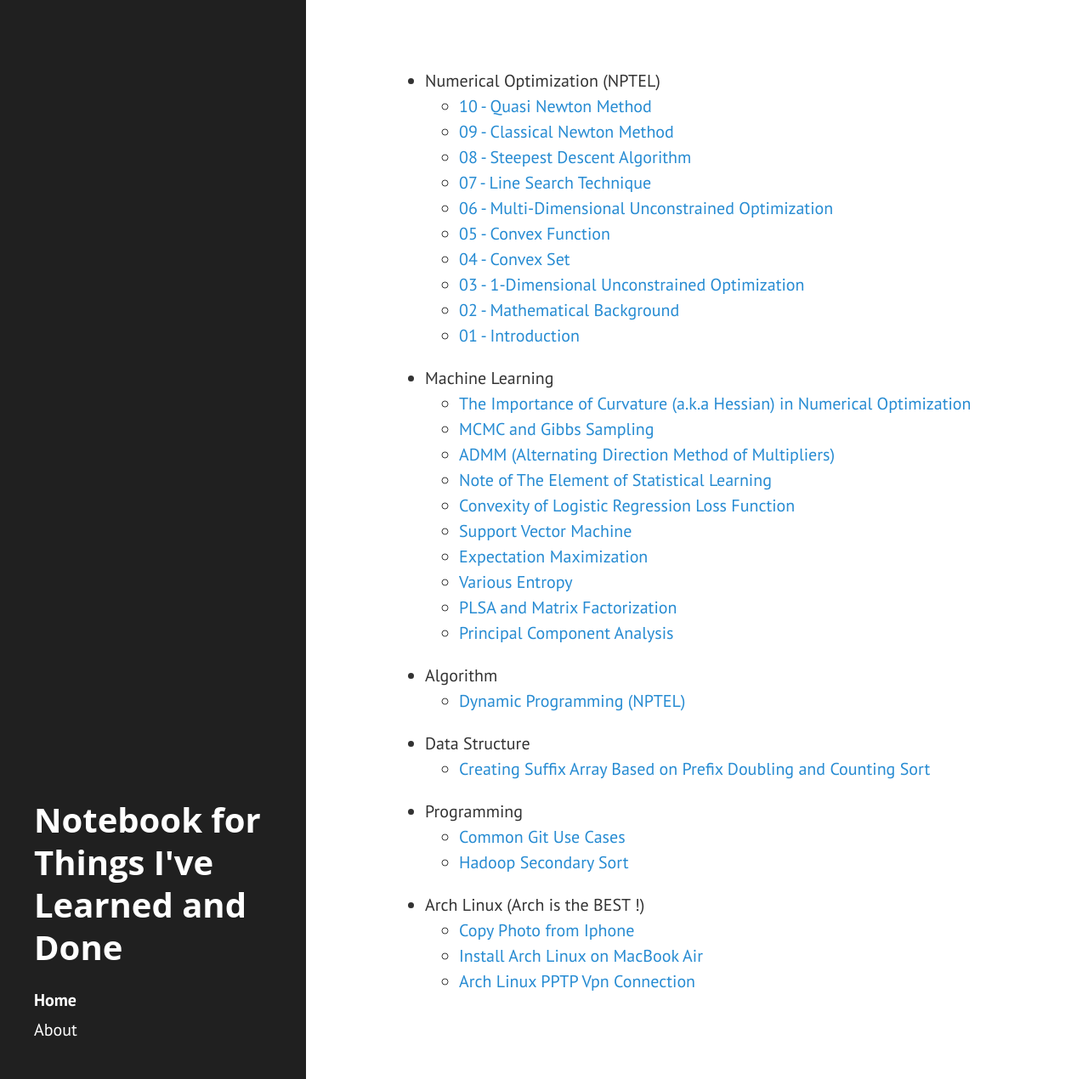
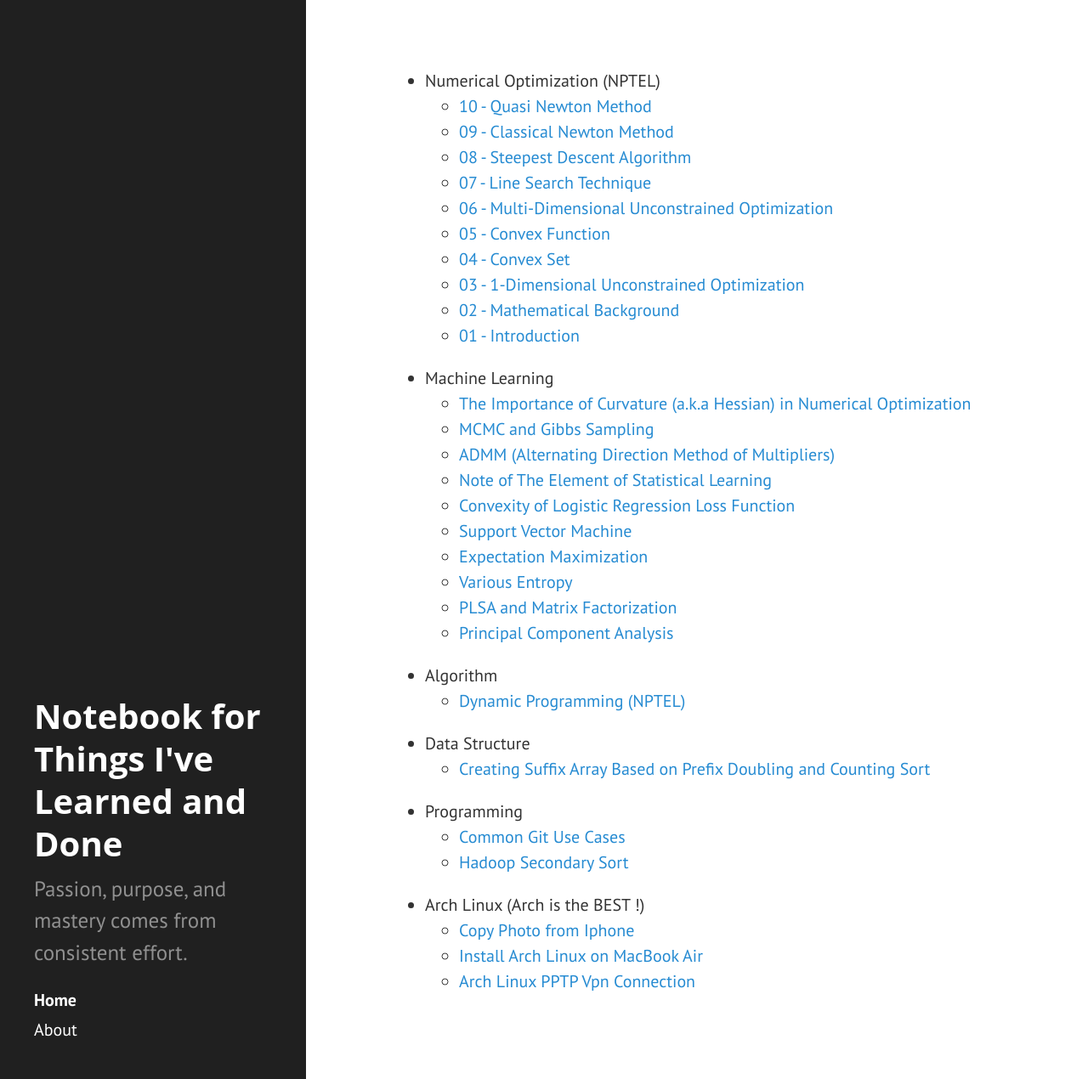
Before and after one commit to chenrushan/chenrushan.github.io, a Jekyll site: the page built from index.html, in a window 1280 px wide and 1270 px high. Shown: the whole window at 85% size. Built offline with Jekyll 4.4.1, drawn with Linux system fonts in a browser that asks for light colours; Markdown is read by kramdown in place of the engine named in the settings; the list of posts is cut into pages by our own code.

Commit message:
[_config.yml]: update site description

```diff
--- a/_config.yml
+++ b/_config.yml
@@ -11,7 +11,7 @@ relative_permalinks: true
 # Setup
 title:            "Notebook for Things I've Learned and Done"
 tagline:
-description:
+description:      "Passion, purpose, and mastery comes from consistent effort."
 url:
 baseurl:          /
 caturl:           /categories/
```
